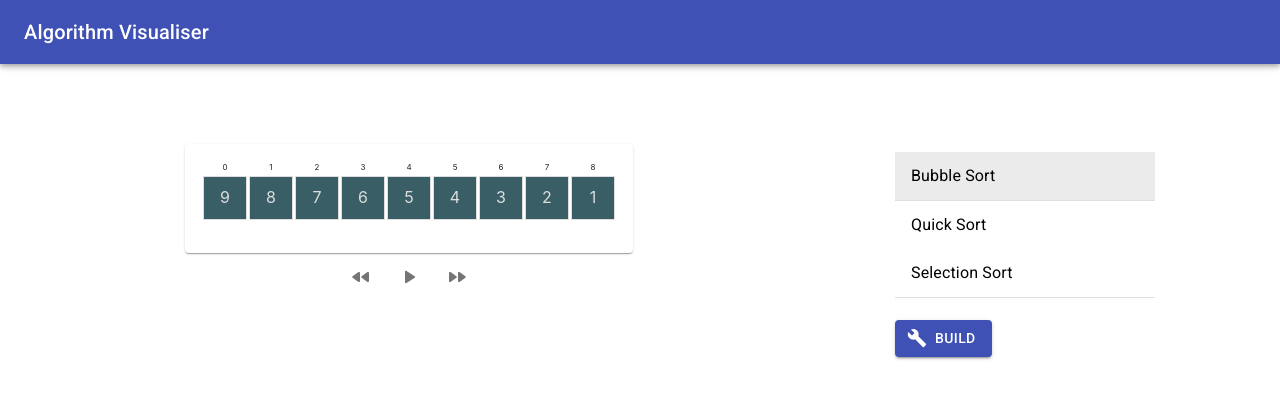
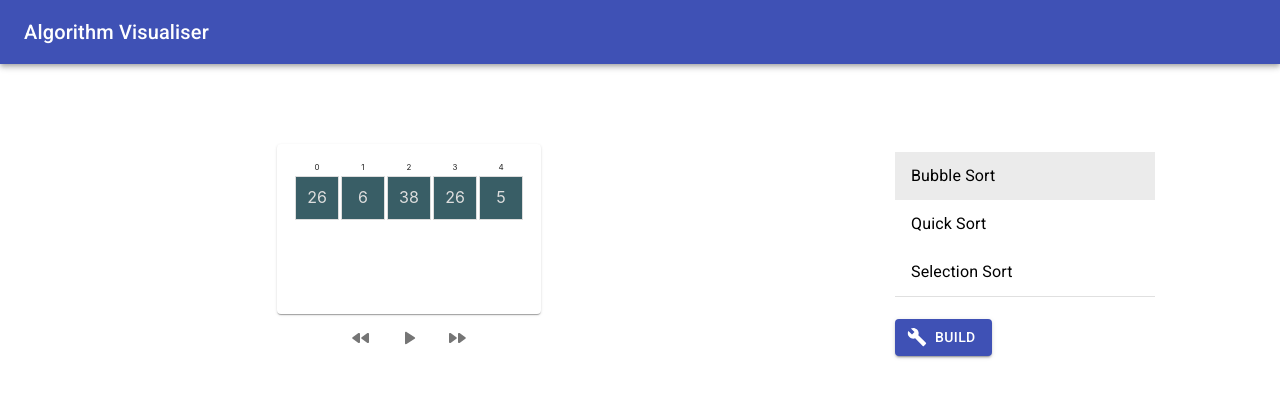
Before and after one commit to SaedMami/algorithms-sandbox-client, a React (Create React App) app: page / in a window 1280 px wide. Shown: the top 398 px of the page. Built offline with nearby package versions, Linux system fonts and the light colour scheme; the HTML template or start-up script is replaced by a standard one.

Commit message:
Switching between algorithms

```diff
--- a/src/AlgorithmsMenu.tsx
+++ b/src/AlgorithmsMenu.tsx
@@ -1,4 +1,4 @@
-import React from "react";
+import React, { useState } from "react";
 import {
   List,
   ListItem,
@@ -8,22 +8,42 @@ import {
   Container,
 } from "@material-ui/core";
 import BuildIcon from "@material-ui/icons/Build";
+import {
+  quickSort,
+  bubbleSort,
+  selectionSort,
+} from "./arch/array/ArrayAlgorithms";
 
-const AlgorithmsMenu = () => {
+const options = [
+  { name: "Bubble Sort", algo: bubbleSort },
+  { name: "Quick Sort", algo: quickSort },
+  { name: "Selection Sort", algo: selectionSort },
+];
+
+const AlgorithmsMenu = (props: any) => {
+  const [selected, setSelected] = useState(0);
+
+  const onBuildClicked = () => {
+    const algo = options[selected].algo;
+    props.onBuild(algo);
+  };
+
   return (
     <div>
       <Container maxWidth="sm">
         <List component="nav" aria-label="main mailbox folders">
-          <ListItem button selected>
-            <ListItemText primary="Bubble Sort" />
-          </ListItem>
-          <Divider />
-          <ListItem button>
-            <ListItemText primary="Quick Sort" />
-          </ListItem>
-          <ListItem button>
-            <ListItemText primary="Selection Sort" />
-          </ListItem>
+          {options.map((option, index) => {
+            return (
+              <ListItem
+                button
+                selected={index === selected}
+                onClick={() => setSelected(index)}
+                key={index}
+              >
+                <ListItemText primary={option.name} />
+              </ListItem>
+            );
+          })}
           <Divider />
         </List>
         <Button
@@ -31,6 +51,7 @@ const AlgorithmsMenu = () => {
           variant="contained"
           color="primary"
           startIcon={<BuildIcon />}
+          onClick={onBuildClicked}
         >
           Build
         </Button>
--- a/src/App.tsx
+++ b/src/App.tsx
@@ -1,24 +1,31 @@
 import React from "react";
 import "./App.css";
 import AlgorithmPlayer from "./arch/array/AlgorithmPlayer";
-import { bubbleSort } from "./arch/array/ArrayAlgorithms";
 import AppHeader from "./AppHeader";
 import AlgorithmsMenu from "./AlgorithmsMenu";
 import { Grid, Container } from "@material-ui/core";
 import { ArrayTracer } from "./arch/array/ArrayTracer";
+import { generateRandomArray, id } from "./arch/util.ts/RandomUtils";
+import { bubbleSort } from "./arch/array/ArrayAlgorithms";
 
-class App extends React.Component {
-  constructor(props: any) {
+type AppProps = {
+  algorithm: (toSort: number[]) => ArrayTracer;
+};
+
+class App extends React.Component<{}, AppProps> {
+  constructor(props: AppProps) {
     super(props);
-    this.state = {
-      tracer: null,
-    };
+    this.state = { algorithm: bubbleSort };
   }
-  onBuildClicked = (tracer: ArrayTracer) => {
-    this.setState({ tracer: tracer });
+  assignTracerAlgo = (algo: (toSort: number[]) => ArrayTracer) => {
+    console.log("setting state");
+    this.setState({ algorithm: algo });
   };
 
   render() {
+    console.log("render App");
+    const toSort = generateRandomArray(5, 50);
+    const tracer = this.state.algorithm(toSort);
     return (
       <div className="App">
         <AppHeader></AppHeader>
@@ -37,12 +44,14 @@ class App extends React.Component {
               style={{ margin: "5em auto" }}
             >
               <AlgorithmPlayer
-                tracer={bubbleSort([9, 8, 7, 6, 5, 4, 3, 2, 1])}
+                frames={tracer.getFrames()}
+                rendererType={tracer.getRendererType()}
+                key={id(tracer)}
               ></AlgorithmPlayer>
             </Grid>
 
             <Grid item xs={3} style={{ margin: "5em auto" }}>
-              <AlgorithmsMenu></AlgorithmsMenu>
+              <AlgorithmsMenu onBuild={this.assignTracerAlgo}></AlgorithmsMenu>
             </Grid>
           </Grid>
         </Container>
--- a/src/arch/array/AlgorithmPlayer.tsx
+++ b/src/arch/array/AlgorithmPlayer.tsx
@@ -1,42 +1,41 @@
 import { useState, useEffect } from "react";
 import ArrayRenderer from "./ArrayRenderer";
 import React from "react";
-import { ArrayTracer } from "./ArrayTracer";
 import PlayArrowRoundedIcon from "@material-ui/icons/PlayArrowRounded";
 import PauseRoundedIcon from "@material-ui/icons/PauseRounded";
 import FastRewindRoundedIcon from "@material-ui/icons/FastRewindRounded";
 import FastForwardRoundedIcon from "@material-ui/icons/FastForwardRounded";
 import { Card, CardContent, IconButton, Grid } from "@material-ui/core";
+import { ArrayFrame } from "./types/ArrayTypes";
 
 export type AlgorithmPlayerProps = {
-  tracer: ArrayTracer;
+  frames: Array<ArrayFrame>;
+  rendererType: string;
 };
 
 const AlgorithmPlayer = (props: AlgorithmPlayerProps) => {
   const [currentFrame, setCurrentFrame] = useState<number>(0);
   const [isPlaying, setIsPlaying] = useState<boolean>(false);
 
-  const frames = props.tracer.getFrames();
-
   useEffect(() => {
-    if (isPlaying && currentFrame < frames.length - 1) {
+    if (isPlaying && currentFrame < props.frames.length - 1) {
       const timeout = setTimeout(() => {
         setCurrentFrame(currentFrame + 1);
-      }, 50);
+      }, 100);
       return () => clearTimeout(timeout);
     } else {
       setIsPlaying(false);
     }
-  }, [currentFrame, isPlaying, frames.length]);
+  }, [currentFrame, isPlaying, props.frames.length]);
 
-  const frameToRender = frames[currentFrame];
+  const frameToRender = props.frames[currentFrame];
 
   return (
     <Grid container direction="column" alignItems="center">
       <Grid item>
         <Card>
           <CardContent>
-            {createRenderer(props.tracer.getRendererType())(frameToRender)}
+            {createRenderer(props.rendererType)(frameToRender)}
           </CardContent>
         </Card>
       </Grid>
@@ -57,7 +56,7 @@ const AlgorithmPlayer = (props: AlgorithmPlayerProps) => {
                 setIsPlaying(false);
               } else {
                 setIsPlaying(true);
-                if (currentFrame === frames.length - 1) {
+                if (currentFrame === props.frames.length - 1) {
                   setCurrentFrame(0);
                 }
               }
@@ -67,7 +66,9 @@ const AlgorithmPlayer = (props: AlgorithmPlayerProps) => {
           </IconButton>
           <IconButton
             onClick={() => {
-              setCurrentFrame(Math.min(currentFrame + 1, frames.length - 1));
+              setCurrentFrame(
+                Math.min(currentFrame + 1, props.frames.length - 1)
+              );
             }}
           >
             <FastForwardRoundedIcon />
--- a/src/arch/array/ArrayAlgorithms.ts
+++ b/src/arch/array/ArrayAlgorithms.ts
@@ -3,8 +3,8 @@ import { ArrayTracer } from "./ArrayTracer";
 export const bubbleSort = (toSort: Array<number>): ArrayTracer => {
   let data = [...toSort];
   const tracer = new ArrayTracer(data, "dummy");
-  const current = tracer.createMarkerTracer("current", "red");
-  const sorted = tracer.createMarkerTracer("sorted", "pink");
+  const current = tracer.createMarkerTracer("current", "#8594c9");
+  const sorted = tracer.createMarkerTracer("sorted", "#9c9594");
   tracer.capture();
 
   for (let i = 0; i < data.length; ++i) {
@@ -27,77 +27,110 @@ export const bubbleSort = (toSort: Array<number>): ArrayTracer => {
   return tracer;
 };
 
-// export const selectionSort: ArrayAlgorithm = async (data, manipulator) => {
-//   for (let i = 0; i < data.length - 1; ++i) {
-//     manipulator.select(i);
-//     await sleep();
-//     let min = i;
-//     for (let j = i + 1; j < data.length; ++j) {
-//       manipulator.select(j);
-//       await sleep();
-//       if (data[j] < data[min]) {
-//         min = j;
-//       }
-//       manipulator.deselect(j);
-//     }
-//     swap(data, i, min);
-//     manipulator.deselect(i);
-//     manipulator.mark(i);
-//     await sleep();
-//   }
-//   manipulator.mark(data.length - 1);
-// };
+export const selectionSort = (toSort: Array<number>): ArrayTracer => {
+  let data = [...toSort];
+  const tracer = new ArrayTracer(data, "dummy");
+  const current = tracer.createMarkerTracer("current", "#8594c9");
+  const minMarker = tracer.createMarkerTracer("min", "red");
+  const sorted = tracer.createMarkerTracer("sorted", "grey");
+  const currentPointer = tracer.createPointer("i");
+  tracer.capture();
+  for (let i = 0; i < data.length - 1; ++i) {
+    current.mark(i);
+    currentPointer.point(i);
+    tracer.capture();
+    let min = i;
+    for (let j = i + 1; j < data.length; ++j) {
+      current.mark(j);
+      tracer.capture();
+      if (data[j] < data[min]) {
+        minMarker.unmark(min);
+        min = j;
+        minMarker.mark(min);
+      }
+      current.unmark(j);
+      tracer.capture();
+    }
+    swap(data, i, min);
+    minMarker.unmark(min);
+    current.unmark(i);
+    sorted.mark(i);
+    tracer.capture();
+  }
+  sorted.mark(data.length - 1);
+  tracer.clearPointer("i");
+  tracer.capture();
+  return tracer;
+};
 
-// export const quickSort: ArrayAlgorithm = async (data, manipulator) => {
-//   await quickSortInternal(0, data.length, data, manipulator);
-// };
+export const quickSort = (toSort: Array<number>): ArrayTracer => {
+  const quickSortInternal = (
+    start: number,
+    end: number,
+    data: Array<any>,
+    tracer: ArrayTracer
+  ) => {
+    if (start >= end) {
+      return;
+    }
+    let pivotIndex = end - 1;
+    let i = start;
+    let j = pivotIndex - 1;
 
-// async function quickSortInternal(
-//   start: number,
-//   end: number,
-//   data: Array<any>,
-//   manipulator: ArrayManipulator
-// ) {
-//   if (start >= end) {
-//     return;
-//   }
-//   let pivotIndex = end - 1;
-//   let i = start;
-//   let j = pivotIndex - 1;
+    pivotMarker.mark(pivotIndex);
+    iPointer.point(i);
+    jPointer.point(j);
+    current.mark(i);
+    current.mark(j);
+    tracer.capture();
 
-//   await manipulator.mark(pivotIndex);
-//   await manipulator.select(i);
-//   await manipulator.select(j);
-//   await sleep();
+    while (i <= j) {
+      if (data[i] < data[pivotIndex]) {
+        current.unmark(i);
+        ++i;
+        current.mark(i);
+        iPointer.point(i);
+        tracer.capture();
+      } else {
+        current.unmark(j);
+        --j;
+        current.mark(j);
+        jPointer.point(j);
+        tracer.capture();
+        swap(data, i, j + 1);
+        tracer.capture();
+      }
+    }
+    current.unmark(i);
+    current.unmark(j);
+    tracer.capture();
+    swap(data, pivotIndex, j + 1);
+    pivotMarker.unmark(pivotIndex);
+    pivotIndex = j + 1;
+    pivotMarker.mark(pivotIndex);
+    tracer.capture();
 
-//   while (i <= j) {
-//     if (data[i] < data[pivotIndex]) {
-//       await manipulator.deselect(i);
-//       ++i;
-//       await manipulator.select(i);
-//       await sleep();
-//     } else {
-//       await manipulator.deselect(j);
-//       --j;
-//       await manipulator.select(j);
-//       await sleep();
-//       swap(data, i, j + 1);
-//       await manipulator.update(data);
-//       await sleep();
-//     }
-//   }
-//   await manipulator.deselect(i);
-//   await manipulator.deselect(j);
-//   await sleep();
-//   swap(data, pivotIndex, j + 1);
-//   await sleep();
-//   await manipulator.unmark(pivotIndex);
-//   pivotIndex = j + 1;
-//   await manipulator.mark(pivotIndex);
+    pivotMarker.unmark(pivotIndex);
+    doneMarker.mark(pivotIndex);
+    iPointer.point(-1);
+    jPointer.point(-1);
+    tracer.capture();
 
-//   quickSortInternal(start, pivotIndex, data, manipulator);
-//   quickSortInternal(pivotIndex + 1, end, data, manipulator);
-// }
+    quickSortInternal(start, pivotIndex, data, tracer);
+    quickSortInternal(pivotIndex + 1, end, data, tracer);
+  };
+
+  const data = [...toSort];
+  const tracer = new ArrayTracer(data, "dummy");
+  tracer.capture();
+  const current = tracer.createMarkerTracer("current", "#8594c9");
+  const pivotMarker = tracer.createMarkerTracer("pivot", "red");
+  const doneMarker = tracer.createMarkerTracer("done", "green");
+  const iPointer = tracer.createPointer("i");
+  const jPointer = tracer.createPointer("j");
+  quickSortInternal(0, data.length, data, tracer);
+  return tracer;
+};
 
 function swap(array: Array<any>, i: number, j: number) {
   let temp = array[j];
--- a/src/arch/array/ArrayRenderer.module.css
+++ b/src/arch/array/ArrayRenderer.module.css
@@ -18,8 +18,9 @@
 }
 
 .tdPointer {
-  font-size: 0.5rem;
+  font-size: 0.8rem;
+  width: 0.2rem;
+  height: 4vh;
   padding: 0;
-  width: 0.1rem;
-  height: 0.1rem;
+  margin: 0;
 }
--- a/src/arch/array/ArrayRenderer.tsx
+++ b/src/arch/array/ArrayRenderer.tsx
@@ -6,6 +6,7 @@ import {
   ArrayMarkerFrame,
   ArrayFrame,
 } from "./types/ArrayTypes";
+import ArrowUpwardIcon from "@material-ui/icons/ArrowUpward";
 
 const ArrayRenderer = (props: ArrayFrame) => {
   return (
@@ -62,9 +63,13 @@ const RenderArrayPointers = (
       <tr>
         {_.range(0, length).map((i) => {
           return (
-            <td className={style.tdPointer} key={`${i}`}>
+            <td className={style.tdPointer} key={i}>
               {Array.from(pointers).map(([key, pointer]) =>
-                pointer.position === i ? <a>arrow up</a> : ""
+                pointer.position === i ? (
+                  <ArrowUpwardIcon key={key} fontSize="small" />
+                ) : (
+                  ""
+                )
               )}
             </td>
           );
@@ -75,7 +80,7 @@ const RenderArrayPointers = (
           return (
             <td className={style.tdPointer} key={`${i}`}>
               {Array.from(pointers).map(([key, pointer]) =>
-                pointer.position === i ? key : ""
+                pointer.position === i ? key + " " : ""
               )}
             </td>
           );
--- a/src/arch/array/ArrayTracer.ts
+++ b/src/arch/array/ArrayTracer.ts
@@ -47,9 +47,13 @@ export class ArrayTracer {
   }
 
   createPointer(key: string) {
-    const frame: ArrayPointerFrame = { position: 0 };
+    const frame: ArrayPointerFrame = { position: -1 };
     this.currentPointers.set(key, frame);
     return new ArrayPointer(frame);
+  }
+
+  clearPointer(key: string) {
+    this.currentPointers.delete(key);
   }
 }
 
```
Also changed, not shown: src/arch/util.ts/RandomUtils.ts (+13 -0 lines).
